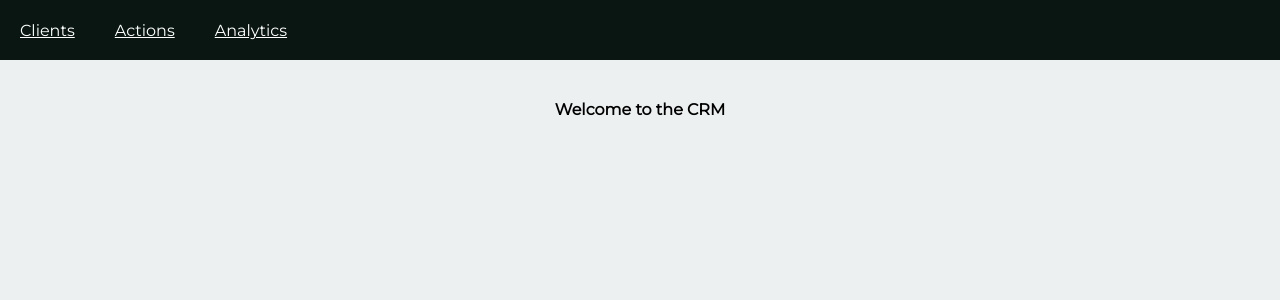
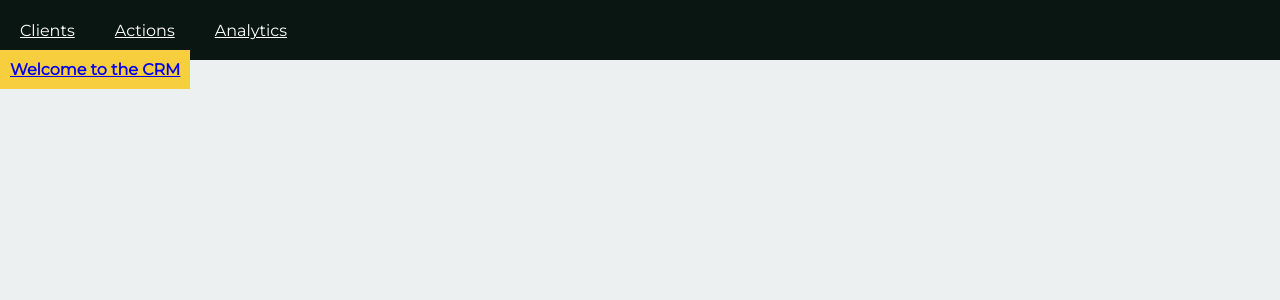
Before and after one commit to corinnegottlieb/CRM, a React (Create React App) app: page / in a window 1280 px wide. Shown: the top 300 px of the page. Built offline with nearby package versions, Linux system fonts and the light colour scheme.

Commit message:
homepage button

```diff
--- a/src/ components/app/Home.js
+++ b/src/ components/app/Home.js
@@ -1,11 +1,13 @@
 import React, { Component } from 'react'
+import { Link } from 'react-router-dom'
 
 class Home extends Component {
     render() {
         return (
-            <div id="home">
+            <Link to="/clients"
+                id="home">
                 Welcome to the CRM
-            </div>
+            </Link>
         )
     }
 }
--- a/src/App.css
+++ b/src/App.css
@@ -34,7 +34,12 @@ select{
 }
 
 #home{
-  font-weight: bold;
-  text-align: center;
-  margin: 40px;
+    font-weight: 700;
+    text-align: center;
+    margin-top: 50px;
+    margin-left: auto;
+    margin-right: auto;
+    background-color: #F7CE3E;
+    width: 200px;
+    padding: 10px;
 }
```
